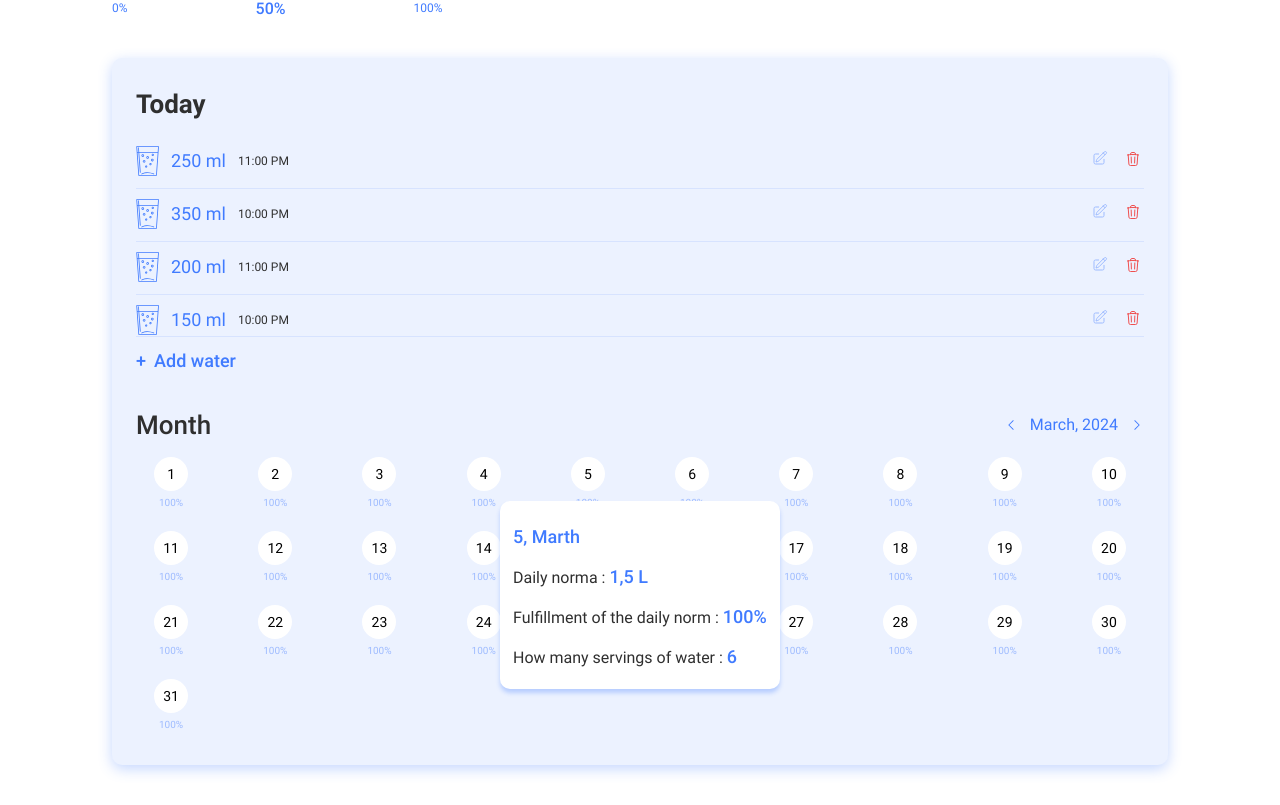
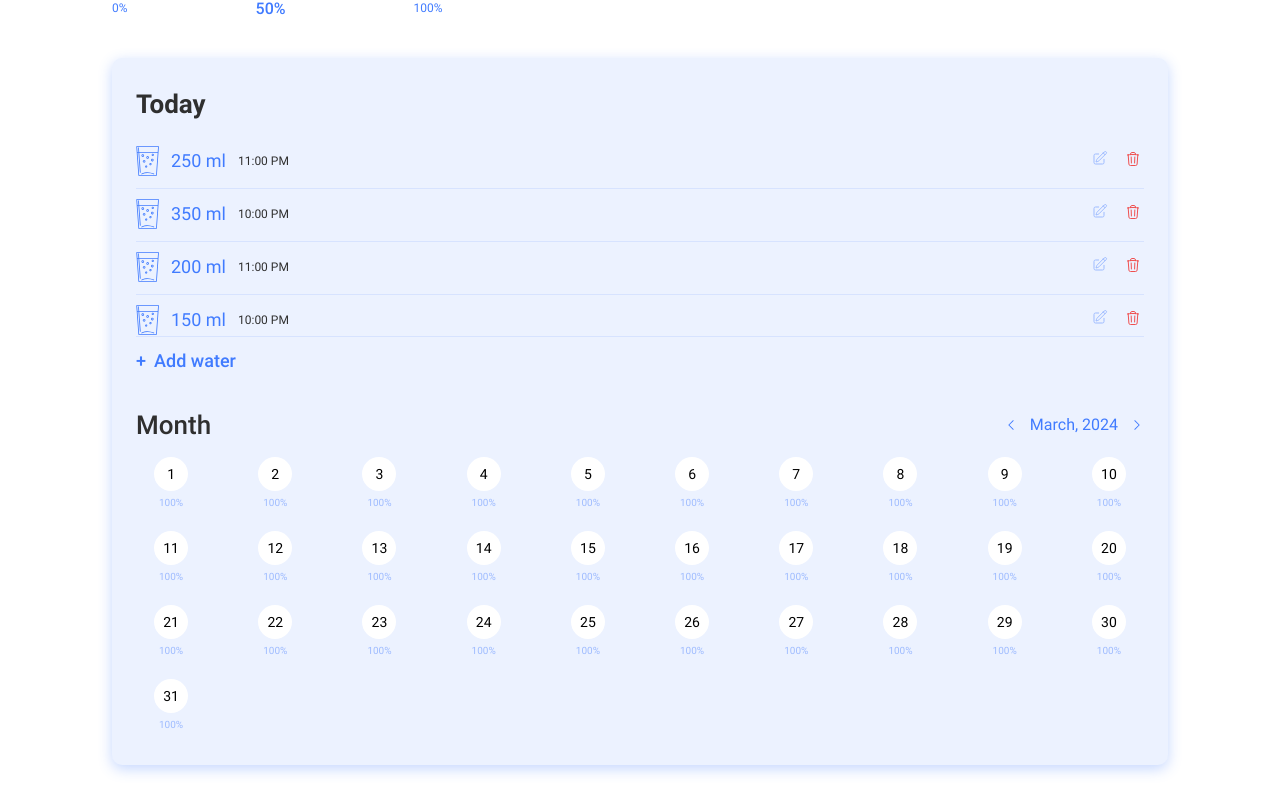
Before and after one commit to GoitStudentsWorks/bc-65-react-node-Elizabethhub, a React (Vite) app: page /byte-my-water-app/home in a window 1280 px wide. Shown: the part 740-1545 px from the top of the page. Built offline with nearby package versions, Linux system fonts and the light colour scheme.

Commit message:
add show modal

```diff
--- a/src/components/CalendarElement/MonthCalendar.jsx
+++ b/src/components/CalendarElement/MonthCalendar.jsx
@@ -1,12 +1,15 @@
+import { useState } from 'react';
 import DaysGeneralStats from '../DaysGeneralStats/DaysGeneralStats';
 import { LiDayStyles, UlMonth } from './CalendarElement.styled';
 
 const MonthCalendar = ({ monthData }) => {
+  const [showDaysStats, setDaysStats] = useState(false);
+
   return (
     <UlMonth>
-      <DaysGeneralStats />
+      {showDaysStats && <DaysGeneralStats />}
       {monthData?.map((item) => (
-        <LiDayStyles key={item.day}>
+        <LiDayStyles key={item.day} onClick={() => setDaysStats(true)}>
           <span className="day">{item.day}</span>
           <span className="percentage">{item.percentage}%</span>
         </LiDayStyles>
--- a/src/components/DaysGeneralStats/DaysGeneralStats.jsx
+++ b/src/components/DaysGeneralStats/DaysGeneralStats.jsx
@@ -1,3 +1,4 @@
+import SvgCross from '../../images/svg/svgModal/SvgCross';
 import { DayStatsContainer, UpperElem } from './DaysGeneralStats.styled';
 
 const DaysGeneralStats = () => {
@@ -8,6 +9,7 @@ const DaysGeneralStats = () => {
           <span>5, </span>
           <span>Marth</span>
         </p>
+        <SvgCross />
       </UpperElem>
       <p>
         Daily norma : <span>1,5 L</span>
--- a/src/components/DaysGeneralStats/DaysGeneralStats.styled.js
+++ b/src/components/DaysGeneralStats/DaysGeneralStats.styled.js
@@ -5,7 +5,7 @@ export const DayStatsContainer = styled.div`
   left: 50%;
   top: 50%;
   transform: translate(-50%, -50%);
-  z-index: 1000;
+  z-index: 2;
   display: inline-flex;
   flex-direction: column;
   align-items: flex-start;
@@ -41,6 +41,7 @@ export const DayStatsContainer = styled.div`
 export const UpperElem = styled.div`
   display: flex;
   width: 100%;
+  justify-content: space-between;
 
   p {
     color: #407bff;
```
